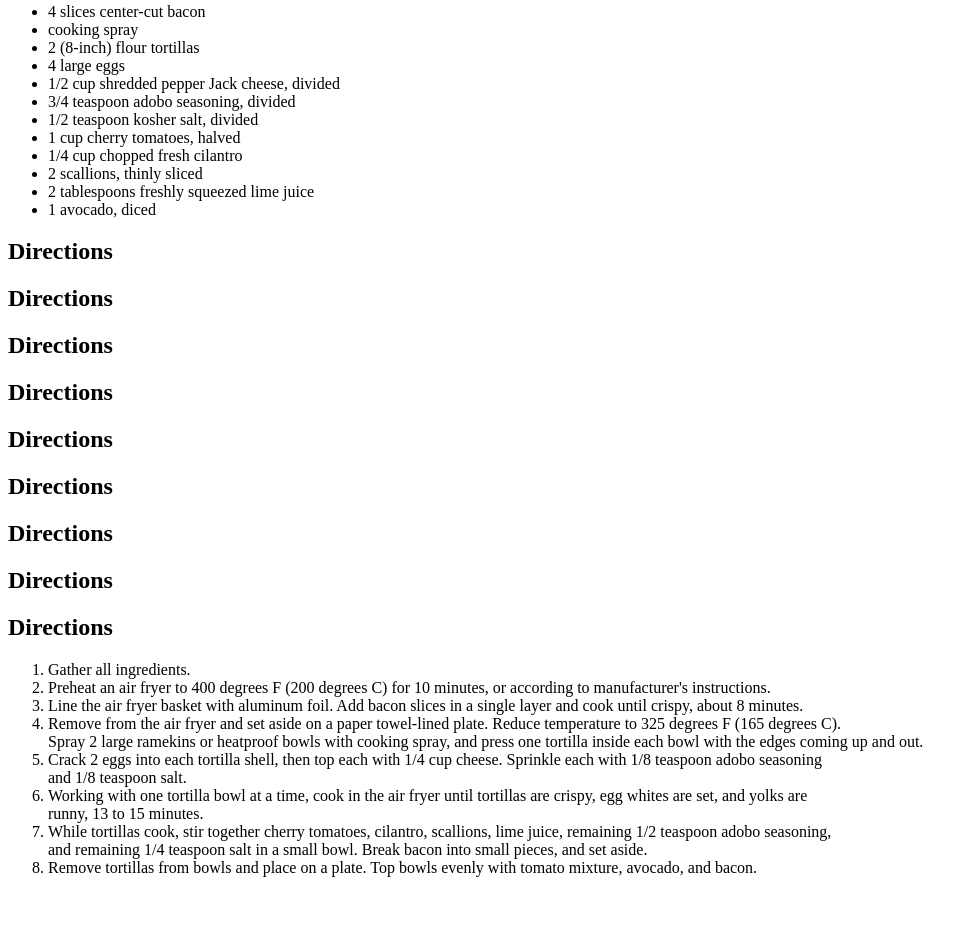
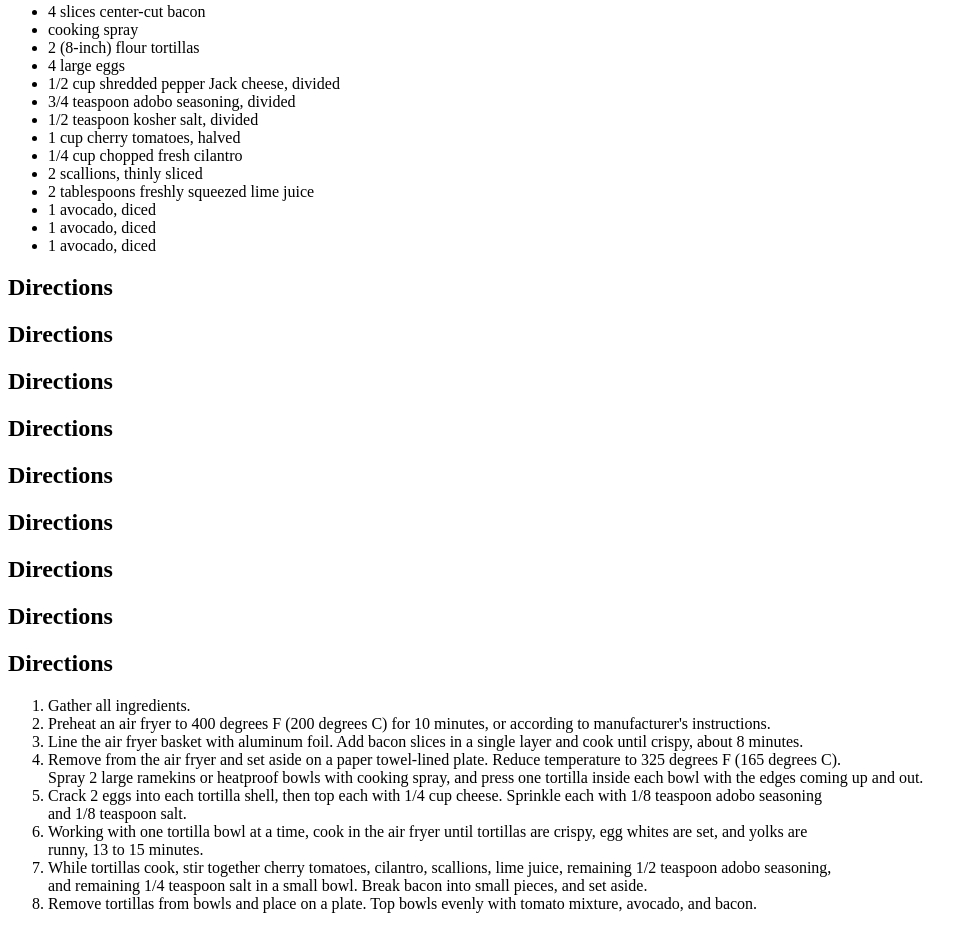
Before and after one commit to deep-1704/Recepies_TOP, a plain HTML site: page Recipies/bbb.html in a window 1280 px wide. Shown: the part 904-1833 px from the top of the page, without its empty margins (0-973 px from the left). Before the commit the page ends 1797 px from the top, so only its background shows below. Drawn offline with Linux system fonts and the light colour scheme.

Commit message:
deep commit-03

```diff
--- a/Recipies/bbb.html
+++ b/Recipies/bbb.html
@@ -30,6 +30,8 @@
         <li>2 scallions, thinly sliced</li>
         <li>2 tablespoons freshly squeezed lime juice</li>
         <li>1 avocado, diced</li>
+        <li>1 avocado, diced</li>
+        <li>1 avocado, diced</li>
     </ul>
     <h2>Directions</h2>
     <h2>Directions</h2>
```
